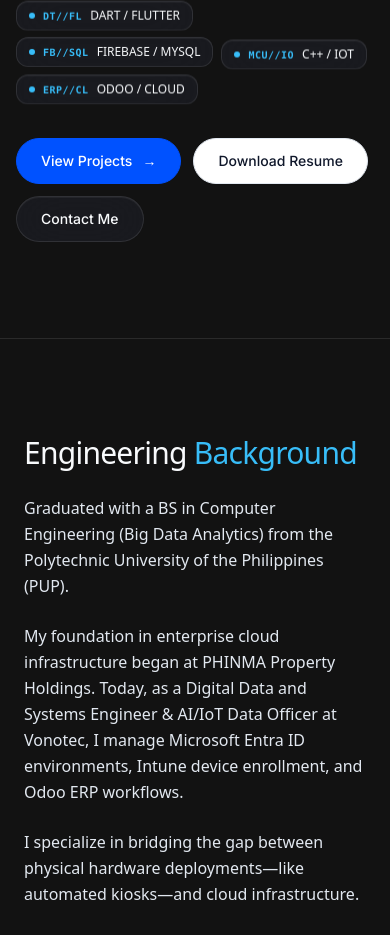
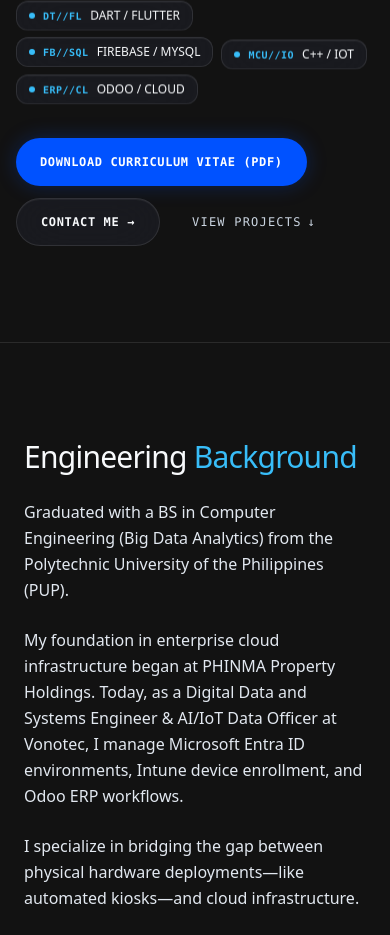
Before and after one commit to lorenzdiscutido/portfolio, a Next.js app: page / in a window 390 px wide. Shown: the part 1020-1955 px from the top of the page. Built offline with nearby package versions, Linux system fonts and the light colour scheme; no server answers.

Commit message:
feat(audit): elevate resume cta hierarchy and integrate rich cli commands into command palette

```diff
--- a/components/CommandPalette.tsx
+++ b/components/CommandPalette.tsx
@@ -31,22 +31,45 @@ export default function CommandPalette() {
 
     let output = "";
     if (cmd === "help") {
-      output = "Available commands: help, whoami, ping [ip], projects, resume, contact, clear, exit";
+      output = "Available commands: ping <ip>, ssh <host>, tailscale, neofetch, whoami, skills, experience, education, projects, resume, contact, clear, exit";
     } else if (cmd === "whoami") {
-      output = "Jose Lorenzo Discutido — Systems & Data Engineer | PUP Manila | Tailscale Mesh Node (100.64.0.1)";
+      output = "Engr. Jose Lorenzo Miguel Discutido — Digital Data & Systems Engineer @ Vonotec (Batangas, PH / Tailscale: 100.64.0.1)";
+    } else if (cmd === "skills" || cmd === "stack") {
+      output = "Core: Python, TypeScript, Next.js, Flutter | Cyber-Physical: C/C++, Arduino Uno, Relays, Solenoids | Infra: MySQL GTID, WireGuard, Tailscale, Linux, MS Entra ID";
+    } else if (cmd === "experience") {
+      output = "Current: Digital Data & Systems Engineer @ Vonotec | Previous: Systems & Network Intern @ PHINMA Properties | Education: PUP Manila";
+    } else if (cmd === "education") {
+      output = "Bachelor of Science in Computer Engineering — Polytechnic University of the Philippines (PUP) Manila";
+    } else if (cmd === "tailscale" || cmd === "mesh" || cmd === "status") {
+      output = "Tailnet 4/4 Nodes Meshed: 100.64.0.1 (vonotec-alpha: Master A), 100.64.0.2 (iskiosk-gateway: Master B), 100.64.0.3 (cloud-gateway: Ingress), 100.64.0.4 (jld-stealth-rig: Linux)";
+    } else if (cmd === "neofetch" || cmd === "fastfetch") {
+      output = "OS: Linux 6.6 / Windows 11 (WSL2) | Chassis: Zero-RGB Stealth Build (<22 dBA) | Tailnet: 4 Nodes Meshed (Direct WireGuard) | GTID Lag: 0ms";
     } else if (cmd === "ping") {
       const target = arg || "100.64.0.1";
-      output = `64 bytes from ${target}: icmp_seq=1 ttl=64 time=18.4 ms [Mesh Latency: OK]`;
-    } else if (cmd === "projects") {
+      if (target === "100.64.0.1") {
+        output = `PING 100.64.0.1: 64 bytes from vonotec-cluster-alpha: icmp_seq=1 ttl=64 time=12.4 ms [Direct WireGuard Link OK]`;
+      } else if (target === "100.64.0.2") {
+        output = `PING 100.64.0.2: 64 bytes from iskiosk-mcu-gateway: icmp_seq=1 ttl=64 time=14.2 ms [Hardware Interlock Armed]`;
+      } else if (target === "100.64.0.3") {
+        output = `PING 100.64.0.3: 64 bytes from cloud-gateway: icmp_seq=1 ttl=64 time=18.6 ms [Tailscale Subnet Proxy OK]`;
+      } else if (target === "100.64.0.4") {
+        output = `PING 100.64.0.4: 64 bytes from jld-stealth-rig: icmp_seq=1 ttl=64 time=0.4 ms (Localhost Loopback)`;
+      } else {
+        output = `PING ${target}: 64 bytes from ${target}: icmp_seq=1 ttl=64 time=19.8 ms [Mesh Packet Acknowledged]`;
+      }
+    } else if (cmd === "ssh") {
+      const host = arg || "100.64.0.1";
+      output = `Authenticated via Tailnet WireGuard keypair [ed25519-sha256]. Connected to ${host} (Ubuntu 24.04 LTS x86_64). Cluster interlocks armed.`;
+    } else if (cmd === "projects" || cmd === "cd projects") {
       output = "Navigating to spotlight bento projects...";
       router.push("/#projects");
       setIsOpen(false);
-    } else if (cmd === "contact") {
+    } else if (cmd === "contact" || cmd === "mail") {
       output = "Navigating to secure transmission contact form...";
       router.push("/#contact");
       setIsOpen(false);
-    } else if (cmd === "resume") {
-      output = "Opening official engineering resume...";
+    } else if (cmd === "resume" || cmd === "cv" || cmd === "cat resume.pdf") {
+      output = "Opening official engineering curriculum vitae...";
       window.open("/resume.pdf", "_blank");
     } else if (cmd === "clear") {
       setTerminalLogs([]);
@@ -135,11 +158,32 @@ export default function CommandPalette() {
   const terminalHelperCommands: CommandItem[] = useMemo(
     () => [
       {
-        id: "term-help",
-        label: "> help — Display available terminal shell commands",
+        id: "term-ping",
+        label: "> ping 100.64.0.1 — Test Tailscale WireGuard mesh packet latency",
         category: "Terminal CLI",
         shortcut: "ENTER",
-        action: () => executeTerminalCommand("help"),
+        action: () => executeTerminalCommand("ping 100.64.0.1"),
+      },
+      {
+        id: "term-ssh",
+        label: "> ssh 100.64.0.1 — Connect to cluster over encrypted Tailscale overlay",
+        category: "Terminal CLI",
+        shortcut: "ENTER",
+        action: () => executeTerminalCommand("ssh 100.64.0.1"),
+      },
+      {
+        id: "term-tailscale",
+        label: "> tailscale — Inspect active 4-node WireGuard VPN mesh topology",
+        category: "Terminal CLI",
+        shortcut: "ENTER",
+        action: () => executeTerminalCommand("tailscale"),
+      },
+      {
+        id: "term-neofetch",
+        label: "> neofetch — Print stealth workstation specs & kernel telemetry",
+        category: "Terminal CLI",
+        shortcut: "ENTER",
+        action: () => executeTerminalCommand("neofetch"),
       },
       {
         id: "term-whoami",
@@ -149,11 +193,18 @@ export default function CommandPalette() {
         action: () => executeTerminalCommand("whoami"),
       },
       {
-        id: "term-ping",
-        label: "> ping 100.64.0.1 — Test Tailscale WireGuard mesh packet latency",
+        id: "term-skills",
+        label: "> skills — Enumerate cyber-physical and systems engineering stack",
         category: "Terminal CLI",
         shortcut: "ENTER",
-        action: () => executeTerminalCommand("ping 100.64.0.1"),
+        action: () => executeTerminalCommand("skills"),
+      },
+      {
+        id: "term-help",
+        label: "> help — Display available terminal shell commands",
+        category: "Terminal CLI",
+        shortcut: "ENTER",
+        action: () => executeTerminalCommand("help"),
       },
       {
         id: "term-projects",
@@ -315,7 +366,11 @@ export default function CommandPalette() {
                   autoFocus
                   value={query}
                   onChange={(e) => setQuery(e.target.value)}
-                  placeholder="Type a command or search system nodes..."
+                  placeholder={
+                    isTerminalMode
+                      ? "Terminal CLI: type 'ping 100.64.0.1', 'ssh', 'tailscale', 'help'..."
+                      : "Type a command or search system nodes (type '>' for Terminal CLI)..."
+                  }
                   aria-label="Command Palette Search Input"
                   data-testid="command-palette-input"
                   className="w-full bg-transparent text-primary placeholder:text-muted font-mono text-xs sm:text-sm outline-none border-none caret-[#FF7A00]"
--- a/components/Hero.tsx
+++ b/components/Hero.tsx
@@ -68,35 +68,40 @@ export default function Hero() {
               <MagneticTechNodes />
             </motion.div>
 
-            {/* Magnetic CTA Buttons */}
+            {/* Streamlined Conversion CTA Group */}
             <motion.div
               variants={itemVariants}
-              className="flex flex-wrap gap-3 items-center justify-start mt-6"
+              className="flex flex-wrap items-center gap-3 mt-6"
             >
-              <MagneticButton strength={0.3}>
-                <a
-                  href="#projects"
-                  data-magnetic="true"
-                  className="min-h-11 inline-flex items-center gap-2.5 px-6 sm:px-7 py-3 rounded-full bg-[#0052FF] text-white font-medium text-sm sm:text-base border border-[#0052FF] shadow-none hover:bg-[#0041cc] active:scale-95 transition-all cursor-pointer focus-visible:outline-none focus-visible:ring-2 focus-visible:ring-[#0052FF]"
-                >
-                  <span>View Projects</span>
-                  <span aria-hidden="true" className="font-medium">
-                    &rarr;
-                  </span>
-                </a>
+              {/* Primary Authoritative Conversion Action: Resume */}
+              <MagneticButton strength={0.25}>
+                <ResumeDownload
+                  label="Download Curriculum Vitae (PDF)"
+                  className="min-h-12 px-6 sm:px-7 py-3 rounded-full bg-[#0052FF] hover:bg-[#0041cc] text-white font-mono text-xs sm:text-sm font-semibold uppercase tracking-wider inline-flex items-center justify-center gap-2.5 transition-all duration-200 cursor-pointer shadow-[0_0_20px_rgba(0,82,255,0.25)] hover:shadow-[0_0_25px_rgba(0,82,255,0.4)] focus-visible:outline-none focus-visible:ring-2 focus-visible:ring-electricBlue/50"
+                />
               </MagneticButton>
 
-              <MagneticButton strength={0.25}>
-                <ResumeDownload className="min-h-11 px-6 sm:px-7 py-3 rounded-full bg-slate-900 text-white dark:bg-white dark:text-slate-900 font-medium text-sm sm:text-base border border-slate-800 dark:border-slate-200 shadow-sm hover:opacity-90 active:scale-95 inline-flex items-center justify-center gap-2 cursor-pointer transition-all focus-visible:outline-none focus-visible:ring-2 focus-visible:ring-electricBlue/50" />
-              </MagneticButton>
-
+              {/* Secondary Conversion Action: Contact Me */}
               <MagneticButton strength={0.2}>
                 <a
                   href="#contact"
                   data-magnetic="true"
-                  className="min-h-11 bg-[#1e2128]/60 dark:bg-[#1e2128]/60 bg-white/70 backdrop-blur-xl text-primary border-[0.5px] border-white/10 dark:border-white/10 border-black/5 shadow-[inset_0_1px_0_0_rgba(255,255,255,0.05)] inline-flex items-center justify-center px-6 sm:px-7 py-3 rounded-full hover:border-electricBlue/50 hover:text-[#0052FF] dark:hover:text-[#38bdf8] active:scale-95 transition-all duration-200 cursor-pointer font-medium text-sm sm:text-base focus-visible:outline-none focus-visible:ring-2 focus-visible:ring-[#0052FF]"
+                  className="min-h-12 px-6 sm:px-7 py-3 rounded-full bg-[#1e2128]/60 dark:bg-[#1e2128]/60 bg-white/70 backdrop-blur-xl text-primary font-mono text-xs sm:text-sm font-semibold uppercase tracking-wider border-[0.5px] border-white/10 dark:border-white/10 border-black/5 shadow-[inset_0_1px_0_0_rgba(255,255,255,0.05)] hover:border-electricBlue/50 hover:text-[#0052FF] dark:hover:text-[#38bdf8] inline-flex items-center justify-center gap-2 transition-all duration-200 cursor-pointer focus-visible:outline-none focus-visible:ring-2 focus-visible:ring-electricBlue/50"
                 >
                   <span>Contact Me</span>
+                  <span aria-hidden="true">&rarr;</span>
+                </a>
+              </MagneticButton>
+
+              {/* Exploration Anchor: View Projects */}
+              <MagneticButton strength={0.15}>
+                <a
+                  href="#projects"
+                  data-magnetic="true"
+                  className="min-h-12 px-5 py-3 rounded-full text-muted hover:text-primary font-mono text-xs uppercase tracking-widest inline-flex items-center gap-1.5 transition-colors duration-200 focus-visible:outline-none focus-visible:ring-1 focus-visible:ring-electricBlue/50"
+                >
+                  <span>View Projects</span>
+                  <span aria-hidden="true">&darr;</span>
                 </a>
               </MagneticButton>
             </motion.div>
```
